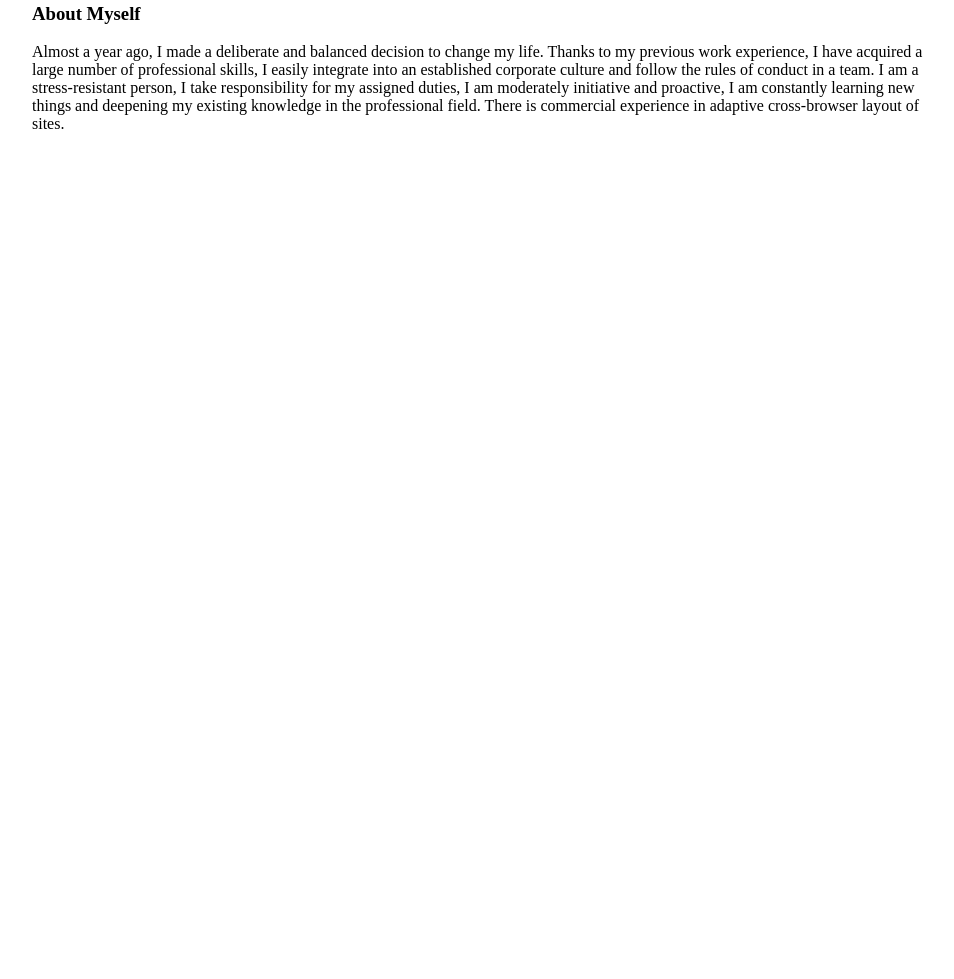
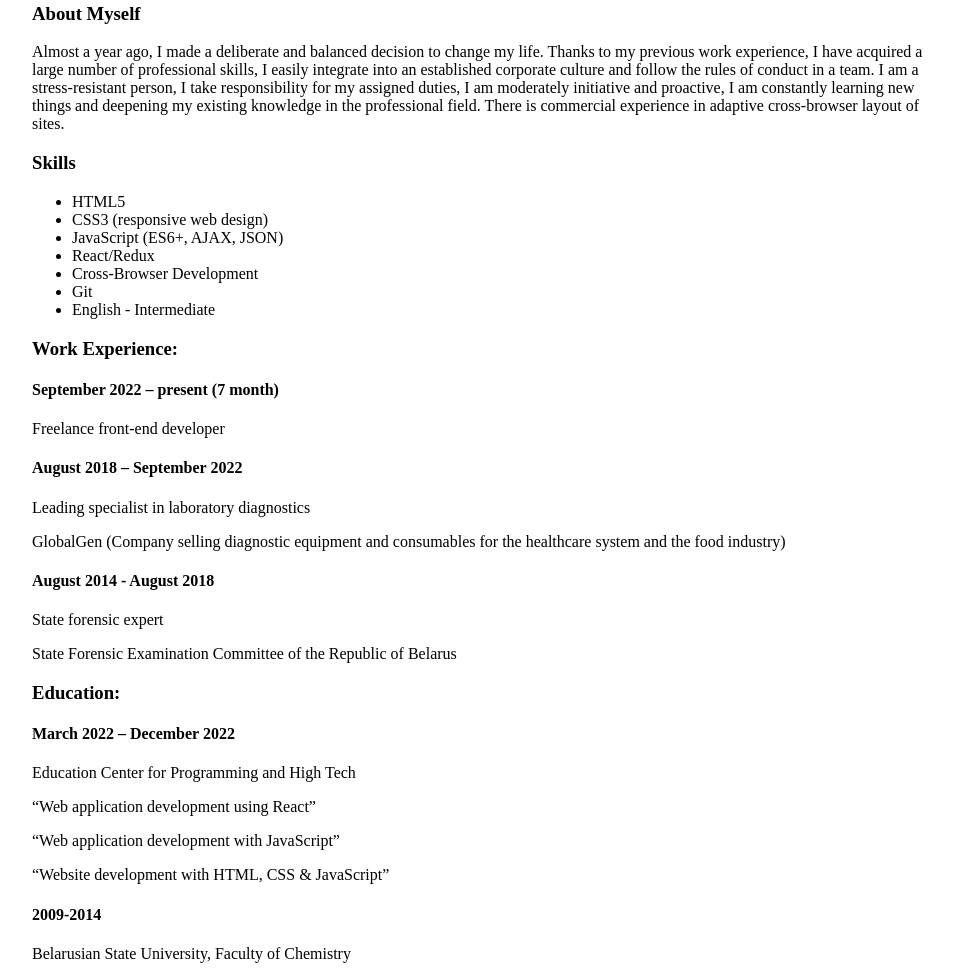
Before and after one commit to ViktoriaZhibul/rsschool-cv, a plain HTML site: page index.html in a window 1280 px wide. Shown: the part 328-1307 px from the top of the page, without its empty margins (148-1102 px from the left). Before the commit the page ends 800 px from the top, so only its background shows below. Drawn offline with Linux system fonts and the light colour scheme.

Commit message:
feat: document ready

```diff
--- a/index.html
+++ b/index.html
@@ -30,7 +30,33 @@
         <div class="container-discription">
             <h3>About Myself</h3>
             <p>Almost a year ago, I made a deliberate and balanced decision to change my life. Thanks to my previous work experience, I have acquired a large number of professional skills, I easily integrate into an established corporate culture and follow the rules of conduct in a team. I am a stress-resistant person, I take responsibility for my assigned duties, I am moderately initiative and proactive, I am constantly learning new things and deepening my existing knowledge in the professional field. There is commercial experience in adaptive cross-browser layout of sites.</p>
-
+            <h3>Skills</h3>
+            <ul>
+                <li>HTML5</li>
+                <li>CSS3 (responsive web design)</li>
+                <li>JavaScript (ES6+, AJAX, JSON)</li>
+                <li>React/Redux</li>
+                <li>Cross-Browser Development</li>
+                <li>Git</li>
+                <li>English - Intermediate</li>
+            </ul>
+            <h3>Work Experience:</h3>
+            <h4>September 2022 – present (7 month)</h4>
+            <p>Freelance front-end developer</p>
+            <h4>August 2018 – September 2022</h4>
+            <p>Leading specialist in laboratory diagnostics</p>
+            <p>GlobalGen (Company selling diagnostic equipment and consumables for the healthcare system and the food industry)</p>
+            <h4>August 2014 - August 2018</h4>
+            <p>State forensic expert</p>
+            <p>State Forensic Examination Committee of the Republic of Belarus</p>
+            <h3>Education:</h3>
+            <h4>March 2022 – December 2022</h4>
+            <p>Education Center for Programming and High Tech</p>
+            <p>“Web application development using React”</p>
+            <p>“Web application development with JavaScript”</p>
+            <p>“Website development with HTML, CSS & JavaScript”</p>
+            <h4>2009-2014</h4>
+            <p>Belarusian State University, Faculty of Chemistry</p>
         </div>
 
 
```
